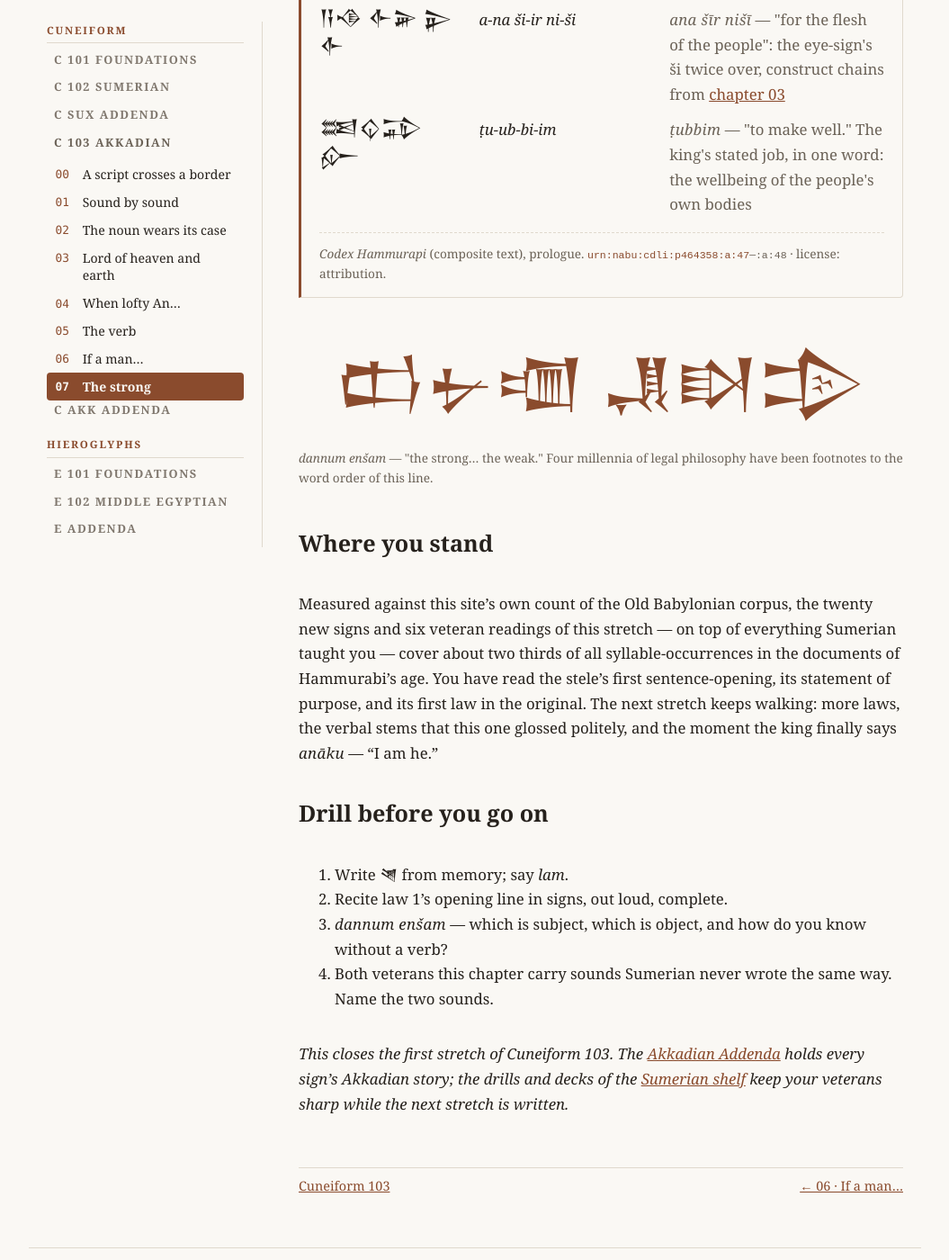
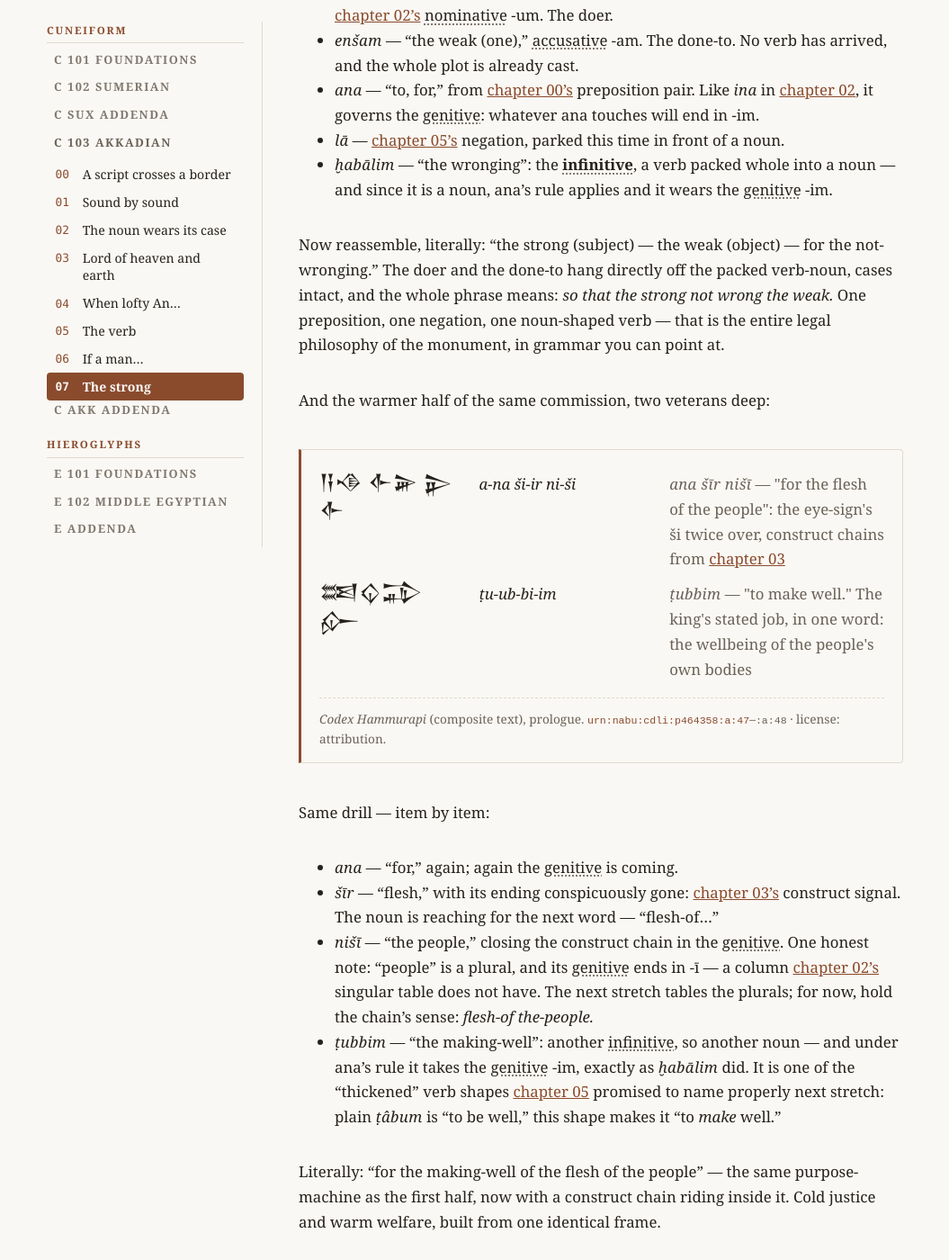
Before and after one commit to arvicco/nabu-edubba, a Jekyll site: the page built from site/cuneiform/103/07-the-strong-and-the-weak.md, in a window 1280 px wide and 1400 px high, scrolled down 2394 px. Shown: the whole window at 90% size, without its empty margins (112-1167 px from the left). Built offline with Jekyll 4.4.1, drawn with Linux system fonts in a browser that asks for light colours; some of the changed text lies outside the part shown.

Commit message:
feat: item-by-item reading breakdowns — ch07 commissions, ch06 law 1 (review round)
Owner report: ch07's glosses lumped new grammar (ana's genitive
government, infinitives, construct chain) into one-liners. Both
commission readings get C102-style take-it-apart inventories;
the infinitive joins the akk terms shelf; ch06's three bare
glosses gain parses and teaching links. $5 law: a reading with
new grammar gets an item-by-item breakdown, review glosses link
their teaching chapter.

Co-Authored-By: Claude Fable 5 <noreply@anthropic.com>

```diff
--- a/site/_data/terms.yml
+++ b/site/_data/terms.yml
@@ -224,3 +224,7 @@ terms:
     school: akk
     slug: durative
     def: "the Akkadian verb shape for what happens or shall happen — inaddin, \"he shall pay\": the laws pronounce every sentence in it"
+  - name: infinitive
+    school: akk
+    slug: infinitive
+    def: "a verb packed whole into a noun — ḫabālum, \"to wrong / the wronging\" — and, being a noun, it wears the case endings like any other"
--- a/site/cuneiform/103/07-the-strong-and-the-weak.md
+++ b/site/cuneiform/103/07-the-strong-and-the-weak.md
@@ -85,6 +85,36 @@ law. Read it from the stone:
   </figcaption>
 </figure>
 
+The line runs on machinery you own, plus one new part. Take it
+apart, item by item:
+
+- <span class="norm">dannum</span> — "the strong (one)": an
+  adjective standing alone as a noun, wearing
+  <a href="{{ '/cuneiform/103/02-the-noun-wears-its-case/' | relative_url }}">chapter 02's</a>
+  nominative -um. The doer.
+- <span class="norm">enšam</span> — "the weak (one)," accusative
+  -am. The done-to. No verb has arrived, and the whole plot is
+  already cast.
+- <span class="norm">ana</span> — "to, for," from
+  <a href="{{ '/cuneiform/103/00-orientation/' | relative_url }}">chapter 00's</a>
+  preposition pair. Like <span class="norm">ina</span> in
+  <a href="{{ '/cuneiform/103/02-the-noun-wears-its-case/' | relative_url }}">chapter 02</a>,
+  it governs the genitive: whatever ana touches will end in -im.
+- <span class="norm">lā</span> —
+  <a href="{{ '/cuneiform/103/05-the-verb-arrives/' | relative_url }}">chapter 05's</a>
+  negation, parked this time in front of a noun.
+- <span class="norm">ḫabālim</span> — "the wronging": the
+  **infinitive**, a verb packed whole into a noun — and since it
+  is a noun, ana's rule applies and it wears the genitive -im.
+
+Now reassemble, literally: "the strong (subject) — the weak
+(object) — for the not-wronging." The doer and the done-to hang
+directly off the packed verb-noun, cases intact, and the whole
+phrase means: *so that the strong not wrong the weak.* One
+preposition, one negation, one noun-shaped verb — that is the
+entire legal philosophy of the monument, in grammar you can
+point at.
+
 And the warmer half of the same commission, two veterans deep:
 
 <figure class="reading reading--script">
@@ -98,6 +128,36 @@ And the warmer half of the same commission, two veterans deep:
     · license: attribution.
   </figcaption>
 </figure>
+
+Same drill — item by item:
+
+- <span class="norm">ana</span> — "for," again; again the
+  genitive is coming.
+- <span class="norm">šīr</span> — "flesh," with its ending
+  conspicuously gone:
+  <a href="{{ '/cuneiform/103/03-lord-of-heaven-and-earth/' | relative_url }}">chapter 03's</a>
+  construct signal. The noun is reaching for the next word —
+  "flesh-of…"
+- <span class="norm">nišī</span> — "the people," closing the
+  construct chain in the genitive. One honest note: "people" is
+  a plural, and its genitive ends in -ī — a column
+  <a href="{{ '/cuneiform/103/02-the-noun-wears-its-case/' | relative_url }}">chapter 02's</a>
+  singular table does not have. The next stretch tables the
+  plurals; for now, hold the chain's sense: *flesh-of
+  the-people.*
+- <span class="norm">ṭubbim</span> — "the making-well": another
+  infinitive, so another noun — and under ana's rule it takes
+  the genitive -im, exactly as <span class="norm">ḫabālim</span>
+  did. It is one of the "thickened" verb shapes
+  <a href="{{ '/cuneiform/103/05-the-verb-arrives/' | relative_url }}">chapter 05</a>
+  promised to name properly next stretch: plain
+  <span class="norm">ṭâbum</span> is "to be well," this shape
+  makes it "to *make* well."
+
+Literally: "for the making-well of the flesh of the people" —
+the same purpose-machine as the first half, now with a construct
+chain riding inside it. Cold justice and warm welfare, built
+from one identical frame.
 
 <figure class="glyph-exhibit">
   <span class="script">𒆗𒉡𒌝 𒂗𒊭𒄠</span>
```
Also changed, not shown: docs/WORKLOG.md (+18 -0 lines), docs/courses/cuneiform.md (+8 -0 lines), site/cuneiform/103/06-if-a-man.md (+3 -3 lines).
